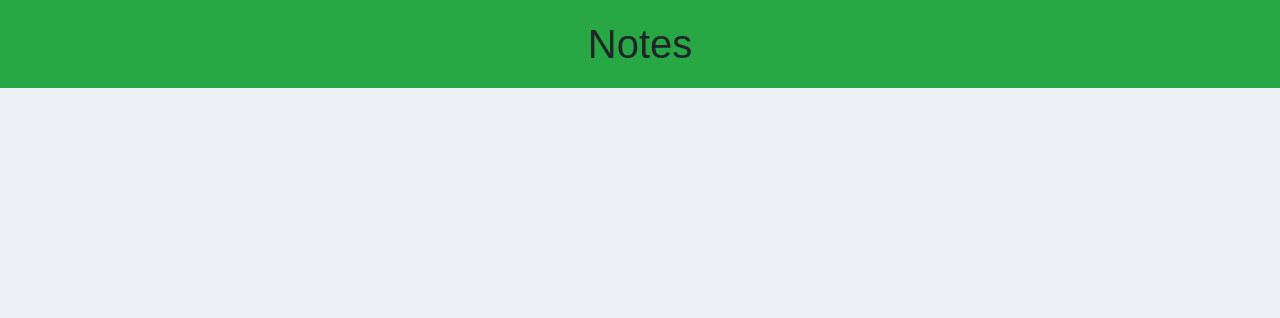
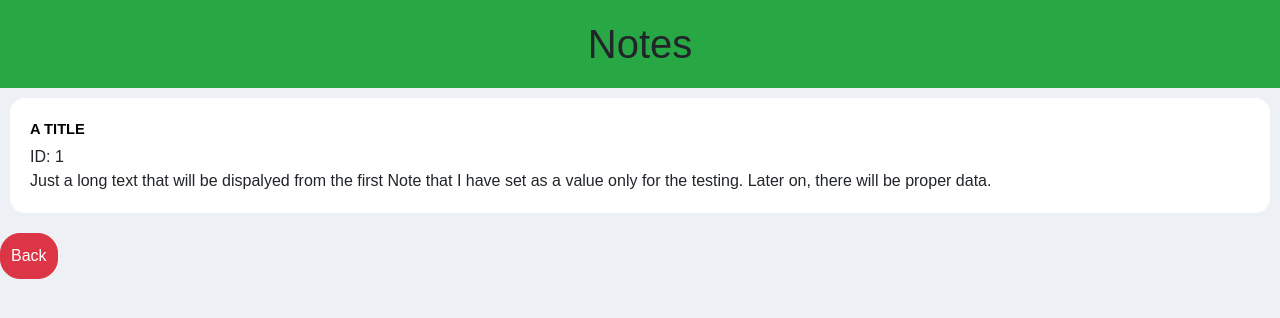
Before and after one commit to EdonShala/Note-App, an Angular app: page /note/1 in a window 1280 px wide. Before the commit this address led to /. Shown: the top 318 px of the page. Built offline with nearby package versions, Linux system fonts and the light colour scheme.

Commit message:
ES/NA-004 minor adjustments

```diff
--- a/src/app/add-note/add-note.component.html
+++ b/src/app/add-note/add-note.component.html
@@ -33,5 +33,6 @@
     >
       Add Note
     </button>
+    <button class="btn btn-danger" (click)="cancelNote()">Cancel</button>
   </form>
 </div>
--- a/src/app/add-note/add-note.component.scss
+++ b/src/app/add-note/add-note.component.scss
@@ -4,6 +4,7 @@ form div {
 
 form button {
   margin-top: 10px;
+  margin-right: 5px;
   border-radius: 20px;
 }
 
@@ -15,3 +16,14 @@ form label {
   font-weight: bold;
   text-align: left;
 }
+
+button {
+  width: auto;
+  display: inline-block;
+  padding: 10px;
+  border-radius: 20px;
+  font-size: 12pt;
+  text-decoration: none;
+  margin-top: 10px;
+  margin-bottom: 30px;
+}
--- a/src/app/add-note/add-note.component.ts
+++ b/src/app/add-note/add-note.component.ts
@@ -40,4 +40,8 @@ export class AddNoteComponent {
       this.router.navigateByUrl('/');
     }
   }
+
+  cancelNote() {
+    this.router.navigateByUrl('/');
+  }
 }
--- a/src/app/app.component.html
+++ b/src/app/app.component.html
@@ -1,4 +1,2 @@
 <app-header />
 <router-outlet />
-<!-- <app-notes-list />
-<app-add-note /> -->
--- a/src/app/app.routes.ts
+++ b/src/app/app.routes.ts
@@ -2,10 +2,12 @@ import { RouterModule, Routes } from '@angular/router';
 import { NotesListComponent } from './note-list/notes-list.component';
 import { AddNoteComponent } from './add-note/add-note.component';
 import { NgModule } from '@angular/core';
+import { NoteDetailComponent } from './note-detail/note-detail.component';
 
 export const routes: Routes = [
   { path: '', component: NotesListComponent },
   { path: 'new', component: AddNoteComponent },
+  { path: 'note/:id', component: NoteDetailComponent },
 ];
 
 @NgModule({
--- /dev/null
+++ b/src/app/note-detail/note-detail.component.html
@@ -0,0 +1,10 @@
+@if (note) {
+<div id="note-container">
+  <div class="note-title">{{ note.title }}</div>
+  <div class="note-id">ID: {{ note.id }}</div>
+  <div class="note-description">{{ note.description }}</div>
+</div>
+}
+<nav>
+  <button class="btn btn-danger" routerLink="">Back</button>
+</nav>
--- /dev/null
+++ b/src/app/note-detail/note-detail.component.scss
@@ -0,0 +1,25 @@
+#note-container {
+  background-color: #fff;
+  margin: 10px;
+  padding: 20px;
+  border-radius: 15px;
+}
+// .red {
+//   background-color: indianred;
+//   cursor: pointer;
+// }
+// .center {
+//   margin-top: 15px;
+//   text-align: center;
+// }
+
+nav button {
+  width: auto;
+  display: inline-block;
+  padding: 10px;
+  border-radius: 20px;
+  font-size: 12pt;
+  text-decoration: none;
+  margin-top: 10px;
+  margin-bottom: 30px;
+}
--- /dev/null
+++ b/src/app/note-detail/note-detail.component.ts
@@ -0,0 +1,23 @@
+import { Component, inject } from '@angular/core';
+import {
+  Router,
+  RouterModule,
+  ActivatedRoute,
+  RouterOutlet,
+} from '@angular/router';
+import { Notes } from '../../notes';
+
+@Component({
+  selector: 'app-note-detail',
+  standalone: true,
+  templateUrl: './note-detail.component.html',
+  styleUrl: './note-detail.component.scss',
+  imports: [RouterModule, RouterOutlet],
+})
+export class NoteDetailComponent {
+  router = inject(Router);
+
+  activeRoute = inject(ActivatedRoute);
+  id = Number(this.activeRoute.snapshot.paramMap.get('id'));
+  note = Notes.find((i) => i.id === this.id);
+}
--- a/src/app/note-list/notes-list.component.html
+++ b/src/app/note-list/notes-list.component.html
@@ -5,7 +5,7 @@
   <ul class="notes">
     @for (note of notes; track $index) {
     <li>
-      <button (click)="show(note.description)">
+      <button [routerLink]="['/note', note.id]">
         <span class="note-title">{{ note.title }}</span>
         <span class="note-description">{{ note.description }}</span>
       </button>
--- a/src/app/note-list/notes-list.component.scss
+++ b/src/app/note-list/notes-list.component.scss
@@ -28,7 +28,7 @@ nav button {
   padding: 10px;
   border-radius: 20px;
   color: #fff;
-  font-size: 15pt;
+  font-size: 12pt;
   background-color: #28a745;
   text-decoration: none;
   margin-top: 10px;
```
